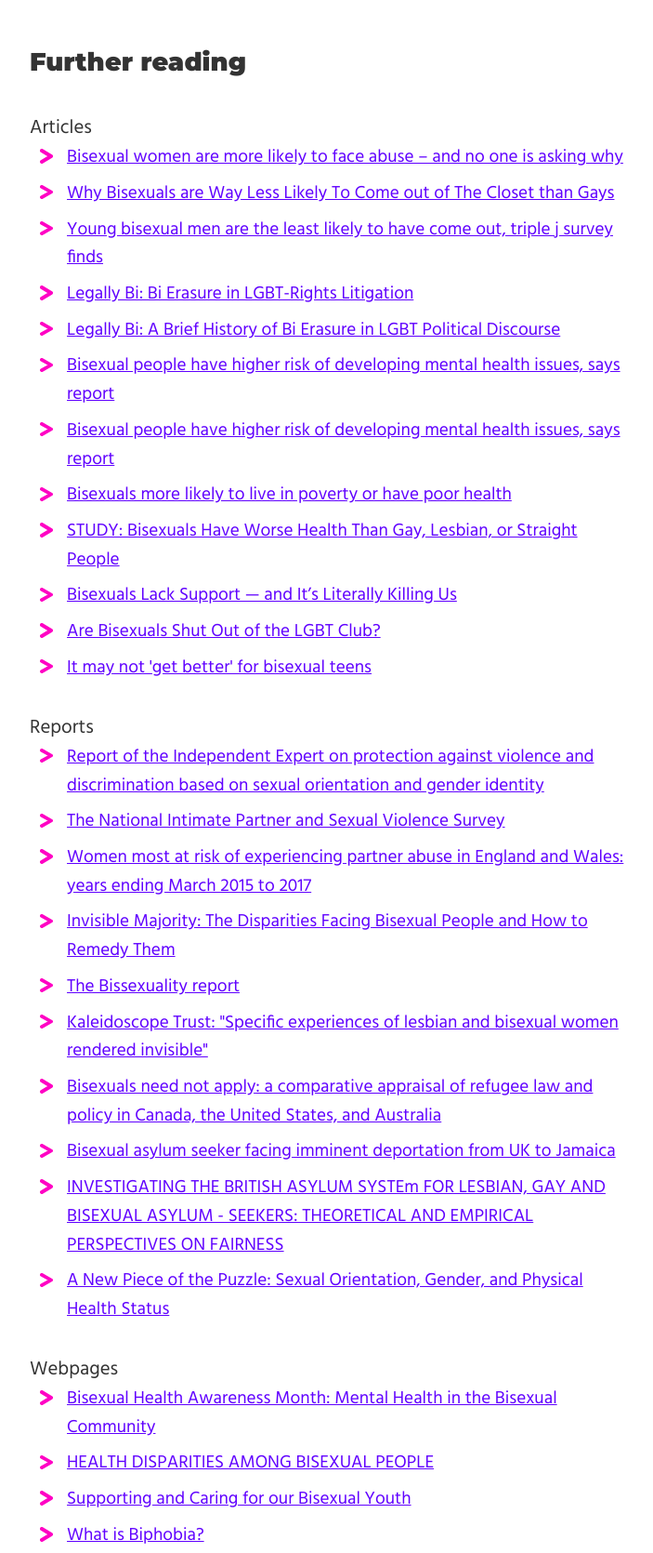
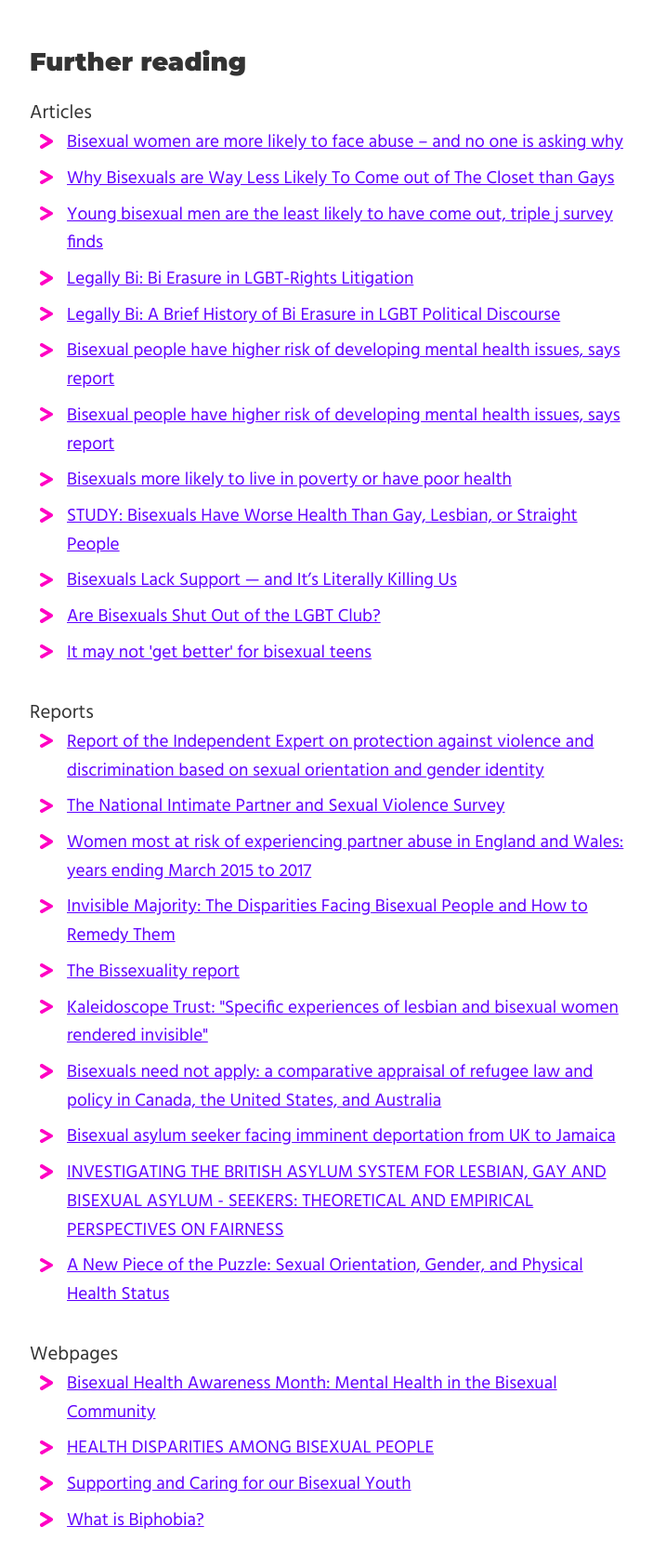
Before and after one commit to SomeHats/dobetterbius.com, a website built with Parcel: page src/index.html in a window 1280 px wide. Shown: the part 4345-6015 px from the top of the page at 93% size, without its empty margins (284-987 px from the left). Built offline with nearby package versions, Linux system fonts and the light colour scheme.

Commit message:
tweak header spacing

```diff
--- a/src/index.html
+++ b/src/index.html
@@ -211,7 +211,7 @@
           <li><a href="https://www.theguardian.com/uk-news/2015/may/05/bisexual-jamaica-asylum-seeker-facing-imminent-deportation-from-uk">
               Bisexual asylum seeker facing imminent deportation from UK to Jamaica</a></li>
           <li><a href="https://livrepository.liverpool.ac.uk/3001777/1/200939176_March2016.pdf">
-              INVESTIGATING THE BRITISH ASYLUM SYSTEm FOR LESBIAN, GAY AND BISEXUAL ASYLUM -
+              INVESTIGATING THE BRITISH ASYLUM SYSTEM FOR LESBIAN, GAY AND BISEXUAL ASYLUM -
               SEEKERS: THEORETICAL AND EMPIRICAL PERSPECTIVES ON FAIRNESS</a></li>
           <li><a href="https://link.springer.com/article/10.1007/s13524-015-0406-1">
               A New Piece of the Puzzle: Sexual Orientation, Gender, and Physical Health Status</a></li>
--- a/src/style.css
+++ b/src/style.css
@@ -66,6 +66,10 @@ h3 {
   font-size: 1.3rem;
   margin-top: 2rem;
   margin-bottom: 1rem;
+}
+
+h2 + h3 {
+  margin-top: 1rem;
 }
 
 a {
```
